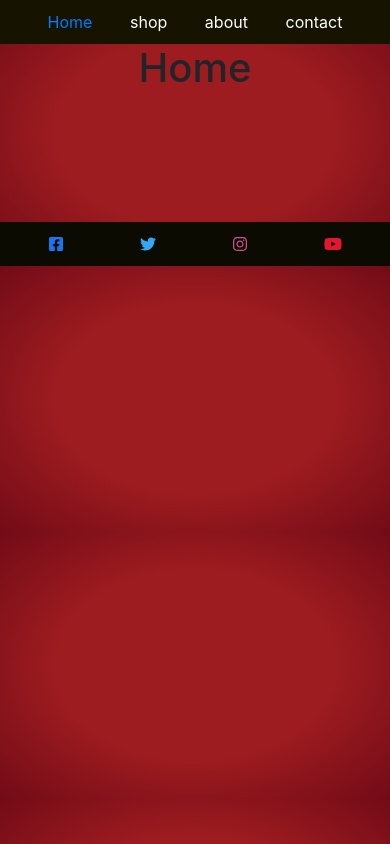
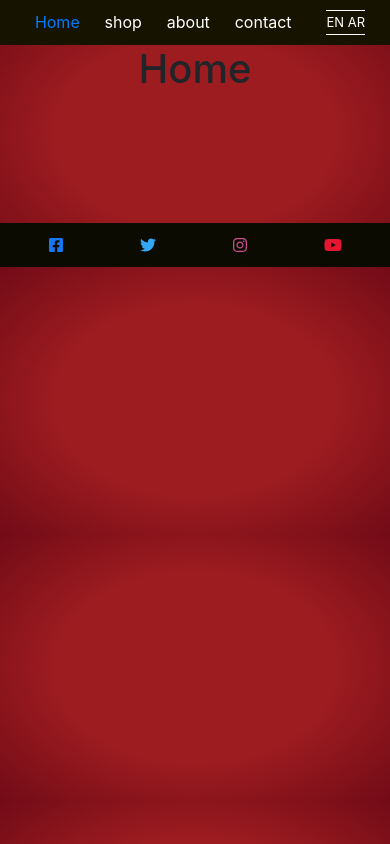
Before and after one commit to Givaramahfoud/alleppo-sweets, a React (Create React App) app: page /shop in a window 390 px wide. Built offline with nearby package versions, Linux system fonts and the light colour scheme.

Commit message:
adding popup again

```diff
--- a/src/App.css
+++ b/src/App.css
@@ -31,6 +31,18 @@
 
 .navs:hover {
 	color: #b0954a;
+}
+
+.lang {
+	position: relative;
+}
+
+.langs {
+	position: absolute;
+	right: 50px;
+	font-size: 15px;
+	border-bottom: 1px #fff solid;
+	border-top: 1px #fff solid;
 }
 
 /* ? Footer */
@@ -233,6 +245,15 @@
 
 	.imgSize {
 		width: 100%;
+	}
+
+	.langs {
+		position: relative;
+		left: 10px;
+	}
+
+	.lang {
+		font-size: 13px;
 	}
 
 	.imgSize:hover {
@@ -443,10 +464,23 @@
 	display: flex;
 }
 
+.show{
+	/* width: 200px; */
+}
 
-/* div.modal-content { */
-/* width: 85%; */
-/* } */
+.modals {
+	display: flex;
+	flex-wrap: wrap;
+	justify-content: center;
+	justify-items: center;
+}
+
+.modalBody {
+	/* flex: 1; */
+	flex-basis: 10px;
+}
+
+
 
 /* ! Contact page */
 
--- a/src/Components/Home.js
+++ b/src/Components/Home.js
@@ -8,8 +8,16 @@ import {
 } from '@fortawesome/free-brands-svg-icons';
 import { Link } from 'react-router-dom';
 
+
 const Home = (props) => {
-
+    const translation = (e) => {
+        e.preventDefault()
+        const home = document.getElementById('home')
+        if (home.id === 'home') {
+            const translated = home.innerHTML = 'المنزل'
+            sessionStorage.setItem('home', translated)
+        }
+    }
 
     return (
 
@@ -17,7 +25,7 @@ const Home = (props) => {
             {/* Header */}
             <div className='headers'>
 
-                <Link to="/" style={{ textDecoration: 'none' }} className='navs' className='active'>Home</Link>
+                <Link to="/" style={{ textDecoration: 'none' }} className='navs' className='active' id='home'>Home</Link>
 
                 <Link to="/shop" style={{ textDecoration: 'none' }} className='navs' >shop</Link>
 
@@ -25,9 +33,13 @@ const Home = (props) => {
 
                 <Link to="/contact" style={{ textDecoration: 'none' }} className='navs'>contact</Link>
 
+                <div className='langs'>
+                    <a href="#eng" style={{ textDecoration: 'none' }} className='lang navs' >EN</a>
+                    <a href="#ar" style={{ textDecoration: 'none' }} className='lang navs' onClick={translation}> AR</a>
+                </div>
             </div>
 
-                <h1 className='homeActive'>Home</h1>
+            <h1 className='homeActive'>Home</h1>
 
             {/* Footer */}
             <div color="dark" expand="md" className='footer'>
@@ -41,3 +53,29 @@ const Home = (props) => {
 }
 
 export default Home;
+
+
+
+
+
+
+// const language = {
+//     ar: {
+//         home: 'المنزل'
+//     },
+//     en: {
+//         home: 'Home'
+//     }
+// }
+
+// if (window.location.hash) {
+//     if (window.location.hash === '#ar') {
+//         const home = document.getElementById('home')
+//         home.textContent = language.ar.home
+//     }
+// }
+// const changeLanguage = (e) => {
+//     const dataReload = document.querySelectorAll('[data-reload]')
+//     dataReload.forEach(() => window.location.reload(true))
+//     e.preventDefault()
+// }
--- a/src/Components/Shop.js
+++ b/src/Components/Shop.js
@@ -244,10 +244,7 @@ export default function Shop() {
 
     const [modal, setModal] = useState(false);
 
-    const toggleModal = (e) => {
-        setModal(!modal);
-        document.querySelector('.popup').display = 'none'
-    }
+    const toggleModal = () => setModal(!modal);
 
 
 
@@ -402,10 +399,27 @@ export default function Shop() {
                             <div className='openSlide'>
                                 {state.HelwNashef.map(title => (
                                     <div className='cardStyle'>
-                                        <button className='btns'>
+                                        <button className='btns' onClick={toggleModal}>
                                             <CardImg src={Salad} alt="Card image cap" width='50%' />
                                             <p className='CardTitle' >{title.split(" ").slice(0, 4).join(" ")}</p>
                                         </button>
+
+                                        <Modal isOpen={modal} toggle={toggleModal} className='modals'  >
+
+                                            <ModalBody className='modalsBody'>
+                                                <CardImg src={Salad} alt="Card image cap" width='50%' className='modalImg' />
+                                                <p className='CardTitle' >{title.split(" ").slice(0, 4).join(" ")}</p>
+                                                <CardImg src={Salad} alt="Card image cap" width='50%' className='modalImg' />
+                                                <p className='CardTitle' >{title.split(" ").slice(0, 4).join(" ")}</p>
+                                                <CardImg src={Salad} alt="Card image cap" width='50%' className='modalImg' />
+                                                <p className='CardTitle' >{title.split(" ").slice(0, 4).join(" ")}</p>
+                                                <CardImg src={Salad} alt="Card image cap" width='50%' className='modalImg' />
+                                                <p className='CardTitle' >{title.split(" ").slice(0, 4).join(" ")}</p>
+                                            </ModalBody>
+                                            <ModalFooter>
+                                                <Button color="secondary" onClick={toggle} className='btns'>Cancel</Button>
+                                            </ModalFooter>
+                                        </Modal>
                                     </div>
                                 ))}
                             </div>
```
Also changed, not shown: package.json (+6 -1 lines), 1 other file (tests, documents, lock files or other folders).
